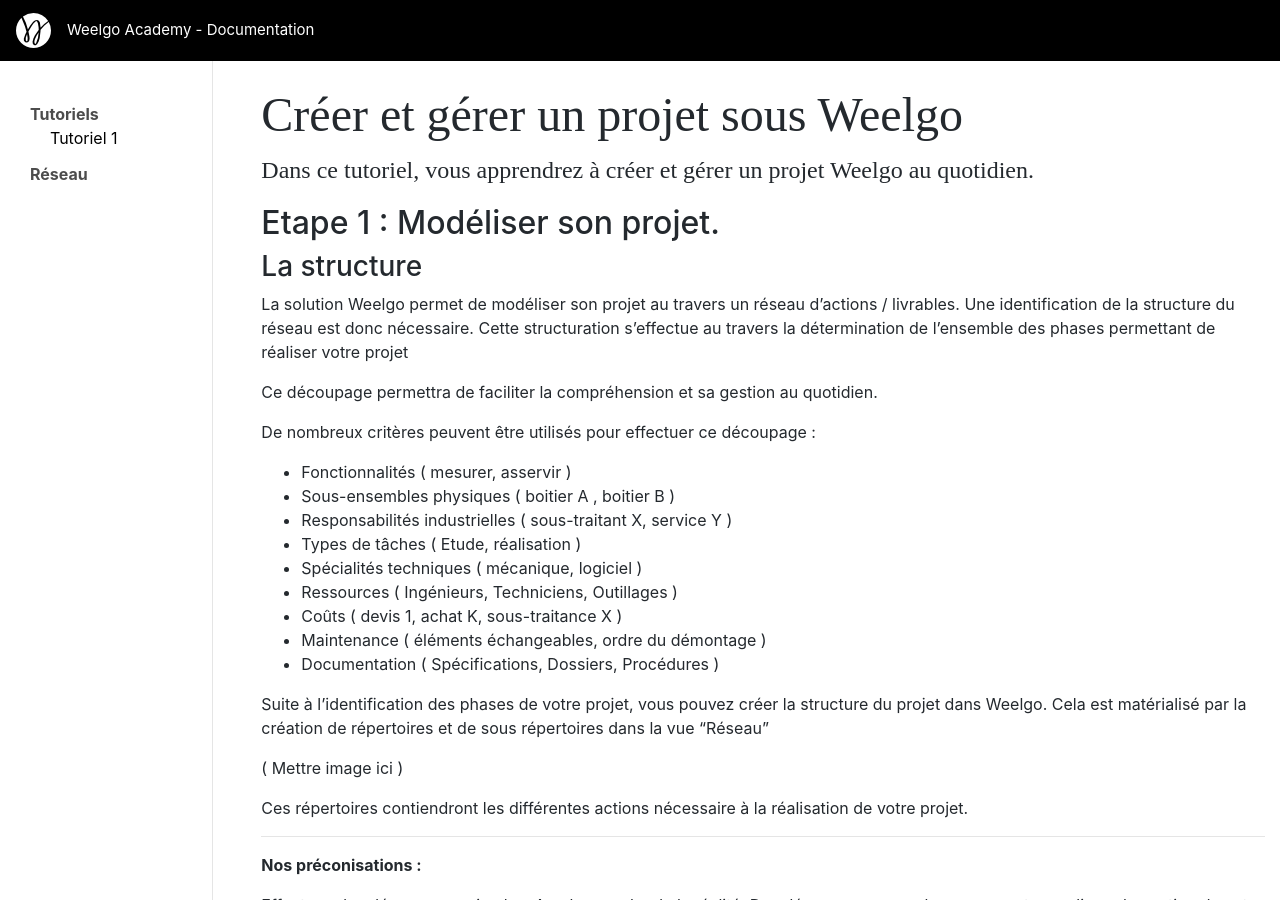
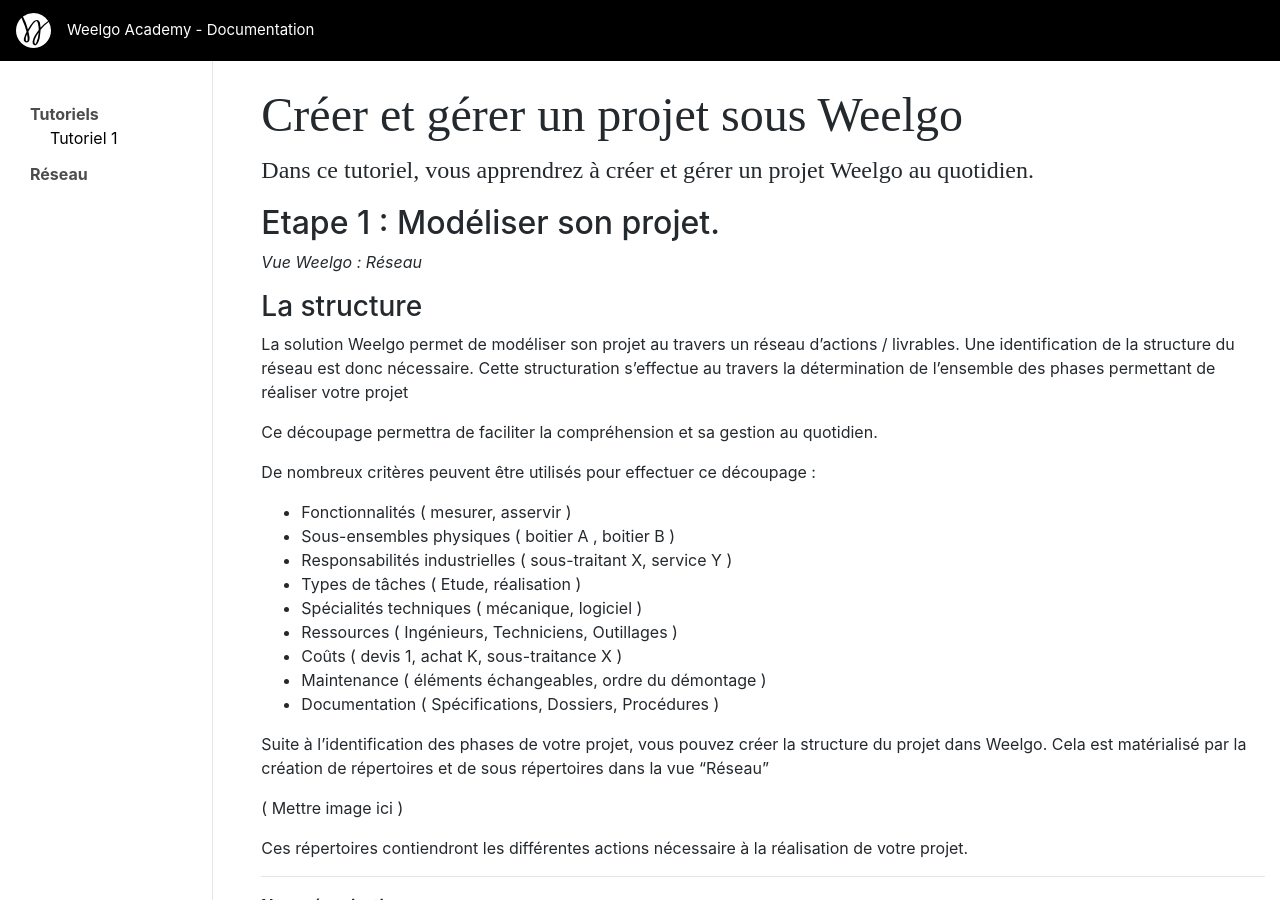
Before and after one commit to Weelgo/weelgo.github.io, a Jekyll site: the page built from fr/tutoriels/creationReseau.md, in a window 1280 px wide and 900 px high. Built offline with Jekyll 4.4.1, drawn with Linux system fonts in a browser that asks for light colours; some of the changed text lies outside the part shown.

Commit message:
Update creationReseau.md

```diff
--- a/fr/tutoriels/creationReseau.md
+++ b/fr/tutoriels/creationReseau.md
@@ -7,6 +7,8 @@
 
 
 ## Etape 1 : Modéliser son projet.
+
+*Vue Weelgo : Réseau*
 
 ### La structure
 
@@ -89,6 +91,7 @@
 
 ## Etape 2 : L'organisation opérationnel du projet.
 
+*Vue Weelgo : Organisation*
 
 ## Création des tickets
 
```
